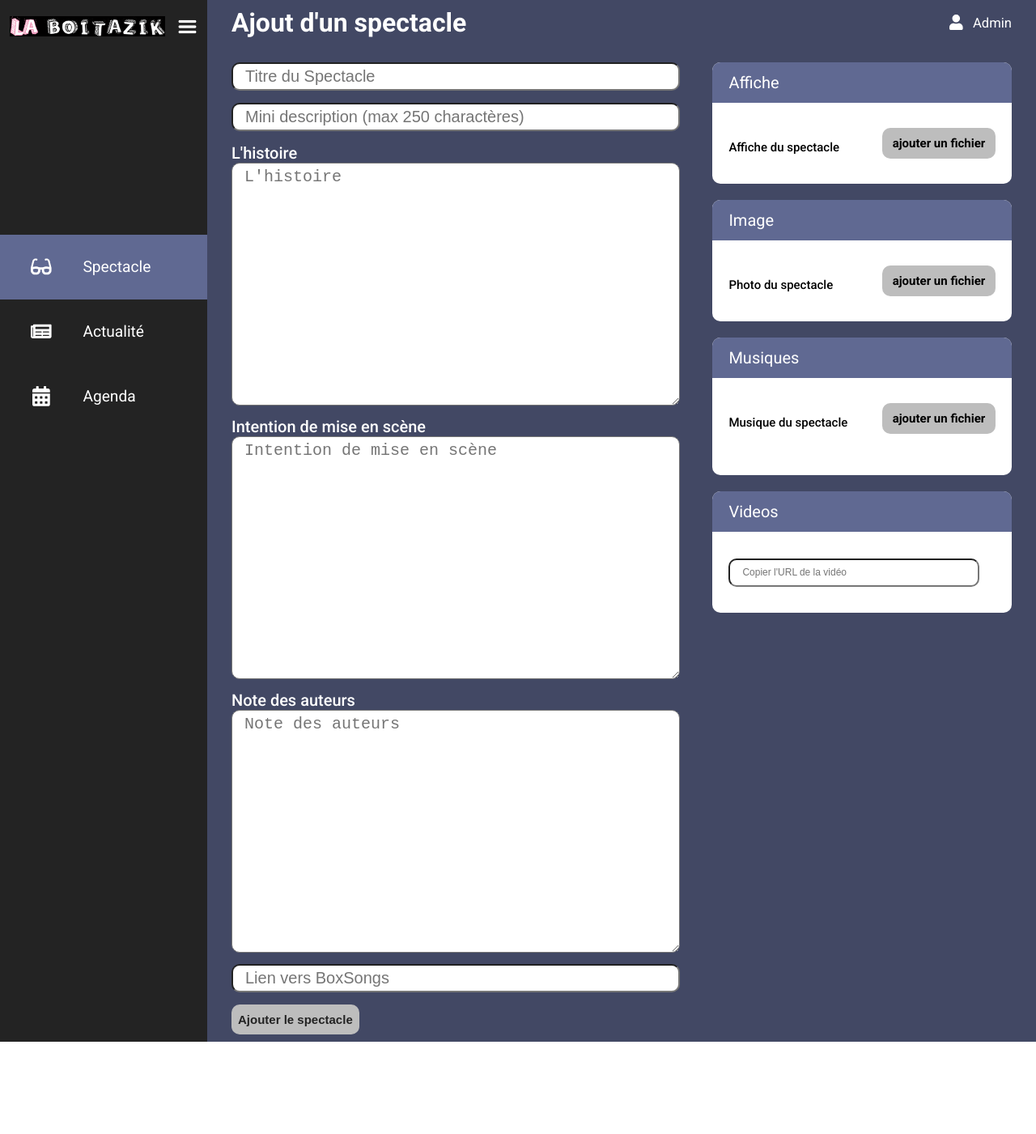
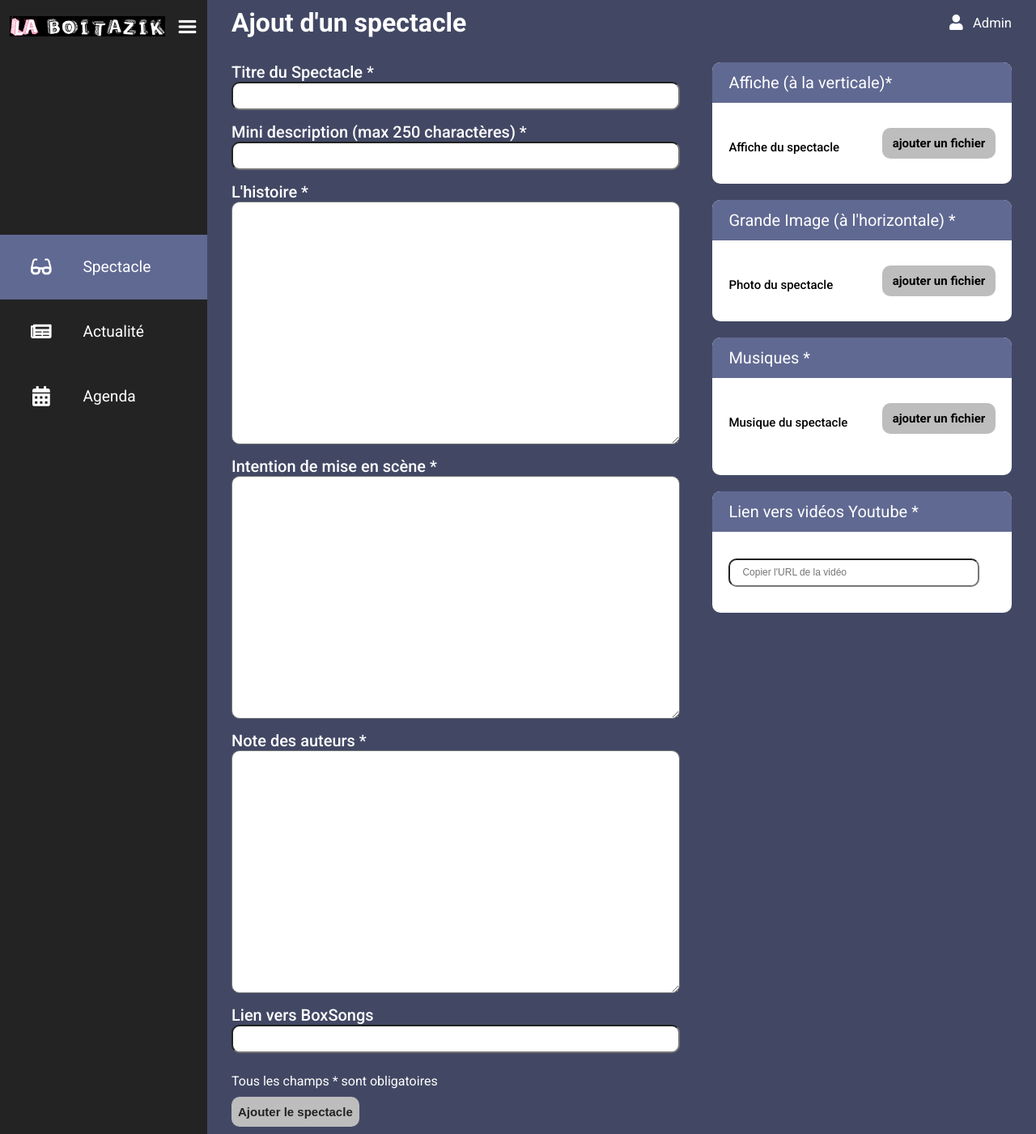
Before and after one commit to packonn/lbaz-panel-admin, a React (Create React App) app: page /spectacles/ajout in a window 1280 px wide. Shown: the whole page at 81% size. Before the commit the page ends 1287 px from the top, so only its background shows below. Built offline with nearby package versions, Linux system fonts and the light colour scheme; the HTML template or start-up script is replaced by a standard one.

Commit message:
ajout des messages pour indiquer quels champs sont obligatoires

```diff
--- a/src/App.css
+++ b/src/App.css
@@ -25,3 +25,6 @@
   display: flex;
   font-family: "Roboto", sans-serif;
 }
+.required {
+  margin: 10px 0;
+}
--- a/src/components/btn/Btn.js
+++ b/src/components/btn/Btn.js
@@ -1,8 +1,9 @@
 import "./btn.css";
 
-const Btn = ({ txt, color, type, handleClick }) => {
+const Btn = ({ txt, color, type, handleClick, msg }) => {
   return (
-    <div className='btnCustom'>
+    <div className="btnCustom">
+      {msg && <p className="required">Tous les champs * sont obligatoires</p>}
       <button type={type} className={color} onClick={handleClick}>
         {txt}
       </button>
--- a/src/components/inputLargeText/InputLargeText.js
+++ b/src/components/inputLargeText/InputLargeText.js
@@ -2,14 +2,17 @@ import "./inputLargeText.css";
 
 const InputLargeText = ({ name, placeholder, text, setText, required }) => {
   return (
+    <label>
+      {placeholder}
       <textarea
         value={text}
         onChange={(e) => setText(e.target.value)}
         id={name}
         name={name}
         required={required}
-      placeholder={placeholder}
-    ></textarea>
+        // placeholder={placeholder}
+      ></textarea>{" "}
+    </label>
   );
 };
 
--- a/src/components/inputSmallText/InputSmallText.js
+++ b/src/components/inputSmallText/InputSmallText.js
@@ -10,17 +10,20 @@ const InputSmallText = ({
   required,
 }) => {
   return (
+    <label>
+      {placeholder}
       <input
         className="inputSmall"
         type={type}
         name={name}
         id={name}
-      placeholder={placeholder}
+        // placeholder={placeholder}
         maxLength={250}
         value={text}
         onChange={(e) => setText(e.target.value)}
         required={required}
       />
+    </label>
   );
 };
 
--- a/src/components/inputVideo/InputVideo.js
+++ b/src/components/inputVideo/InputVideo.js
@@ -4,7 +4,7 @@ const InputVideo = ({ setVideos, videos, required }) => {
   return (
     <div className="containerFiles">
       <div className="title">
-        <p>Videos</p>
+        <p>Lien vers vidéos Youtube *</p>
       </div>
       <div className="containerInput">
         <input
--- a/src/pages/Actualite/AddActualite/AddActualite.js
+++ b/src/pages/Actualite/AddActualite/AddActualite.js
@@ -106,27 +106,31 @@ const AddActualite = () => {
             type={"text"}
             name={"title"}
             required={true}
-            placeholder={"Titre de l'actualité"}
+            placeholder={"Titre de l'actualité *"}
           />
           <InputSmallText
             text={minDescription}
             setText={setMinDescription}
             type={"text"}
             name={"title"}
-            placeholder={"Mini description (max 250 charactères)"}
+            placeholder={"Mini description (max 250 charactères) *"}
             max={100}
             required={true}
           />
-          <label>Description</label>
           <InputLargeText
             name={"description"}
-            placeholder={"Description"}
+            placeholder={"Description *"}
             text={description}
             setText={setDescription}
             required={true}
           />
 
-          <Btn txt={"Ajouter une actualité"} color={"gris"} type={"submit"} />
+          <Btn
+            msg={true}
+            txt={"Ajouter une actualité"}
+            color={"gris"}
+            type={"submit"}
+          />
         </div>
         <div className="sideRight">
           <InputFiles
@@ -137,7 +141,7 @@ const AddActualite = () => {
             handleFiles={handleFiles}
             name={"img"}
             label={"Photo de l'actualité"}
-            title={"Image"}
+            title={"Image *"}
             required={true}
           />
           <InputSmallText
@@ -148,6 +152,8 @@ const AddActualite = () => {
             placeholder={"Lien de l'actualité"}
             required={false}
           />
+          <label>
+            Date de l'événement *
             <input
               type="date"
               name="date"
@@ -158,6 +164,7 @@ const AddActualite = () => {
               }}
               required
             />
+          </label>
         </div>
       </form>
     </div>
--- a/src/pages/Actualite/ModifActualite/ModifActualite.js
+++ b/src/pages/Actualite/ModifActualite/ModifActualite.js
@@ -125,25 +125,28 @@ const ModifActualite = () => {
             setText={setNom}
             type={"text"}
             name={"title"}
-            placeholder={"Titre de l'actualité"}
+            placeholder={"Titre de l'actualité *"}
           />
           <InputSmallText
             text={minDescription}
             setText={setMinDescription}
             type={"text"}
             name={"title"}
-            placeholder={"Mini description (max 250 charactères)"}
+            placeholder={"Mini description (max 250 charactères) *"}
             max={100}
           />
-          <label>Description</label>
           <InputLargeText
             name={"description"}
-            placeholder={"Description"}
+            placeholder={"Description *"}
             text={description}
             setText={setDescription}
           />
-
-          <Btn txt={"Modifier l'actualité"} color={"gris"} type={"submit"} />
+          <Btn
+            msg={true}
+            txt={"Modifier l'actualité"}
+            color={"gris"}
+            type={"submit"}
+          />
         </div>
         <div className="sideRight">
           <InputFiles
@@ -152,18 +155,20 @@ const ModifActualite = () => {
             previousImg={previousImg}
             handleFiles={handleFiles}
             name={"img"}
-            label={"Photo de l'actualité"}
+            label={"Photo de l'actualité *"}
             title={"Image"}
             id={id}
             spectacle={actualite}
           />
           <InputSmallText
+            required={false}
             text={lien}
             setText={setLien}
             type={"text"}
             name={"lien"}
             placeholder={"Lien de l'actualité"}
           />
+          <label>Date de l'actualité *</label>
           <input
             type="date"
             name="date"
--- a/src/pages/Agenda/AddEvent/AddEvent.js
+++ b/src/pages/Agenda/AddEvent/AddEvent.js
@@ -88,7 +88,7 @@ const AddEvent = () => {
               setText={setAdresse}
               type={"text"}
               name={"adresse"}
-              placeholder={"Adresse de l'événement"}
+              placeholder={"Adresse de l'événement *"}
             />
           </div>
 
@@ -98,7 +98,7 @@ const AddEvent = () => {
             setText={setBilleterie}
             type={"text"}
             name={"billeterie"}
-            placeholder={"Lien vers achat des billets"}
+            placeholder={"Lien vers le site d'achat des billets *"}
           />
           <div className="inputMarge">
             <InputDateTime onChange={onChangeDateTime} />
@@ -123,7 +123,12 @@ const AddEvent = () => {
             })}
           </select>
 
-          <Btn txt={"Ajouter l'événement"} color={"gris"} type={"submit"} />
+          <Btn
+            msg={true}
+            txt={"Ajouter l'événement"}
+            color={"gris"}
+            type={"submit"}
+          />
         </div>
         <div className="sideRight"></div>
       </form>
--- a/src/pages/Spectacles/AddSpectacle/AddSpectacle.js
+++ b/src/pages/Spectacles/AddSpectacle/AddSpectacle.js
@@ -187,7 +187,7 @@ const AddSpectacle = () => {
             setText={setTitle}
             type={"text"}
             name={"title"}
-            placeholder={"Titre du Spectacle"}
+            placeholder={"Titre du Spectacle *"}
           />
           <InputSmallText
             required={true}
@@ -195,30 +195,27 @@ const AddSpectacle = () => {
             setText={setMinDescription}
             type={"text"}
             name={"title"}
-            placeholder={"Mini description (max 250 charactères)"}
+            placeholder={"Mini description (max 250 charactères) *"}
             max={100}
           />
-          <label>L'histoire</label>
           <InputLargeText
             name={"histoire"}
             required={true}
-            placeholder={"L'histoire"}
+            placeholder={"L'histoire *"}
             text={histoire}
             setText={setHistoire}
           />
-          <label>Intention de mise en scène</label>
           <InputLargeText
             required={true}
             name={"miseEnScene"}
-            placeholder={"Intention de mise en scène"}
+            placeholder={"Intention de mise en scène *"}
             text={mes}
             setText={setMes}
           />
-          <label>Note des auteurs</label>
           <InputLargeText
             required={true}
             name={"noteAuteur"}
-            placeholder={"Note des auteurs"}
+            placeholder={"Note des auteurs *"}
             text={noteAuteur}
             setText={setNoteAuteur}
           />
@@ -231,7 +228,12 @@ const AddSpectacle = () => {
             placeholder={"Lien vers BoxSongs"}
             max={100}
           />
-          <Btn txt={"Ajouter le spectacle"} color={"gris"} type={"submit"} />
+          <Btn
+            msg={true}
+            txt={"Ajouter le spectacle"}
+            color={"gris"}
+            type={"submit"}
+          />
         </div>
         <div className="sideRight">
           <InputFiles
@@ -243,7 +245,7 @@ const AddSpectacle = () => {
             handleFiles={handleFiles}
             name={"affiche"}
             label={"Affiche du spectacle"}
-            title={"Affiche"}
+            title={"Affiche (à la verticale)*"}
           />
           <InputFiles
             required={true}
@@ -254,7 +256,7 @@ const AddSpectacle = () => {
             handleFiles={handleFiles}
             name={"imgXL"}
             label={"Photo du spectacle"}
-            title={"Image"}
+            title={"Grande Image (à l'horizontale) *"}
           />
           <InputFiles
             required={true}
@@ -266,7 +268,7 @@ const AddSpectacle = () => {
             handleFiles={handleFiles}
             name={"musiques"}
             label={"Musique du spectacle"}
-            title={"Musiques"}
+            title={"Musiques *"}
           />
           <InputVideo setVideos={setVideos} videos={videos} required={true} />
         </div>
--- a/src/pages/Spectacles/ModifSpectacle/ModifSpectacle.js
+++ b/src/pages/Spectacles/ModifSpectacle/ModifSpectacle.js
@@ -191,34 +191,31 @@ const ModifSpectacle = () => {
             setText={setTitle}
             type={"text"}
             name={"title"}
-            placeholder={"Titre du Spectacle"}
+            placeholder={"Titre du Spectacle *"}
           />
           <InputSmallText
             text={minDescription}
             setText={setMinDescription}
             type={"text"}
             name={"title"}
-            placeholder={"Mini description (max 250 charactères)"}
+            placeholder={"Mini description (max 250 charactères) *"}
             max={200}
           />
-          <label>L'histoire</label>
           <InputLargeText
             name={"histoire"}
-            placeholder={"L'histoire"}
+            placeholder={"L'histoire *"}
             text={histoire}
             setText={setHistoire}
           />
-          <label>Intention de mise en scène</label>
           <InputLargeText
             name={"miseEnScene"}
-            placeholder={"Intention de mise en scène"}
+            placeholder={"Intention de mise en scène *"}
             text={mes}
             setText={setMes}
           />
-          <label>Note des auteurs</label>
           <InputLargeText
             name={"noteAuteur"}
-            placeholder={"Note des auteurs"}
+            placeholder={"Note des auteurs *"}
             text={noteAuteur}
             setText={setNoteAuteur}
           />
@@ -230,7 +227,12 @@ const ModifSpectacle = () => {
             placeholder={"Lien vers BoxSongs"}
             max={100}
           />
-          <Btn txt={"Modifier le spectacle"} color={"gris"} type={"submit"} />
+          <Btn
+            msg={true}
+            txt={"Modifier le spectacle"}
+            color={"gris"}
+            type={"submit"}
+          />
         </div>
         <div className="sideRight">
           <InputFiles
@@ -241,7 +243,7 @@ const ModifSpectacle = () => {
             handleFiles={handleFiles}
             name={"affiche"}
             label={"Affiche du spectacle"}
-            title={"Affiche"}
+            title={"Affiche (à la verticale)*"}
             setPreviousAffiche={setPreviousAffiche}
             id={id}
           />
@@ -252,7 +254,7 @@ const ModifSpectacle = () => {
             previousImgXL={previousImgXL}
             name={"imgXL"}
             label={"Photo du spectacle"}
-            title={"Image"}
+            title={"Grande image (à l'horizontale)*"}
             setPreviousImgXL={setPreviousImgXL}
             id={id}
           />
@@ -266,7 +268,7 @@ const ModifSpectacle = () => {
             handleFiles={handleFiles}
             name={"musiques"}
             label={"Musique du spectacle"}
-            title={"Musiques"}
+            title={"Musiques *"}
           />
           <InputVideo setVideos={setVideos} videos={videos} />
         </div>
```
Also changed, not shown: src/pages/Agenda/UpdateEvent/UpdateEvent.js (+8 -3 lines). Lines whose indentation alone changed are shown as unchanged.
